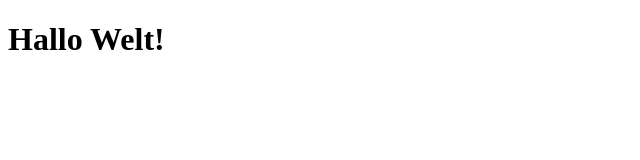
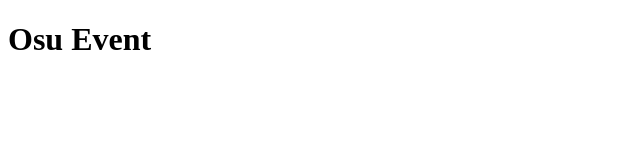
Before and after one commit to CodeMira05/CodeMira05.github.io, a plain HTML site: page index.html in a window 1280 px wide. Shown: the full height of the page, 0-640 px from the left. Drawn offline with Linux system fonts and the light colour scheme.

Commit message:
Change header text from 'Hallo Welt!' to 'Osu Event'

```diff
--- a/index.html
+++ b/index.html
@@ -2,6 +2,6 @@
 <html>
   <head></head>
   <body>
-    <h1>Hallo Welt!</h1>
+    <h1>Osu Event</h1>
   </body>
 </html>
```
